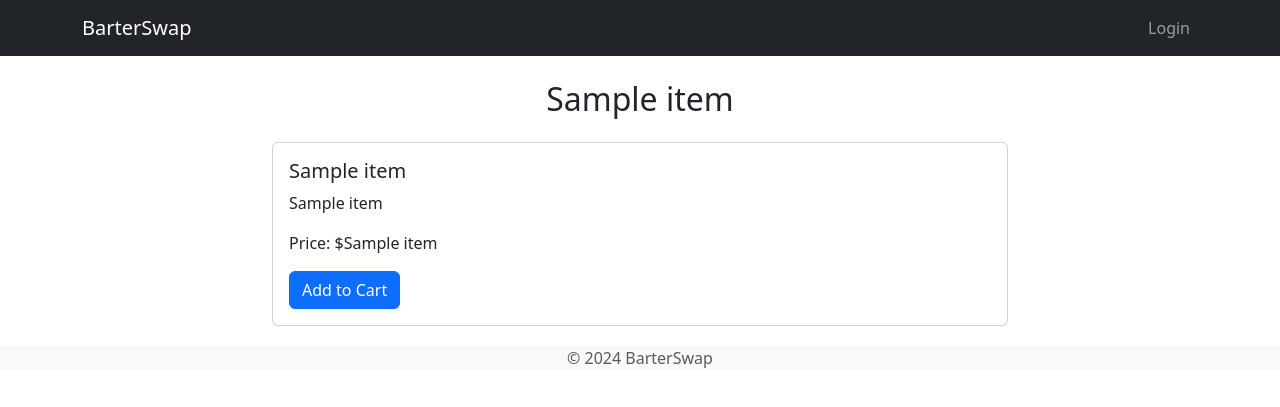
After one commit to berkehanorhon/BarterSwap, a Flask app: template templates/item.html in a window 1280 px wide. The commit adds this page. Shown: the top 407 px of the page. Run offline with Flask 3, Linux system fonts and the light colour scheme; the template is opened without the code that fills it: most values are stand-ins (such as "Sample title", 1, 10 or a date in 2020).

Commit message:
added all items on the home and view the item

```diff
--- a/app.py
+++ b/app.py
@@ -8,6 +8,7 @@ from home import home_bp
 
 app = Flask(__name__)
 app.config['SECRET_KEY'] = 'your_secret_key_here'
+app.secret_key = 'your_secret_key_here'
 
 app.register_blueprint(home_bp, url_prefix='/')
 app.register_blueprint(user_handlers,url_prefix='/user')
--- a/item_handlers.py
+++ b/item_handlers.py
@@ -55,3 +55,14 @@ def add_item():
         return redirect(url_for('home.home'))  # Ekleme işlemi başarılı olduğunda ana sayfaya yönlendir
     else:
         return render_template('additem.html')
+
+
+@item_handlers.route('/<int:item_id>')
+def get_item(item_id):
+    conn = RunFirstSettings.create_connection()
+    cursor = conn.cursor()
+    cursor.execute('SELECT * FROM items WHERE item_id = %s', (item_id,))
+    item = cursor.fetchone()
+    conn.close()
+
+    return render_template('item.html', item=item)
--- a/templates/base.html
+++ b/templates/base.html
@@ -11,7 +11,7 @@
 <body>
     <nav class="navbar navbar-expand-lg navbar-dark bg-dark">
         <div class="container">
-            <a class="navbar-brand" href="#">BarterSwap</a>
+            <a class="navbar-brand" href="{{ url_for('home.home') }}">BarterSwap</a>
             <button class="navbar-toggler" type="button" data-bs-toggle="collapse" data-bs-target="#navbarSupportedContent" aria-controls="navbarSupportedContent" aria-expanded="false" aria-label="Toggle navigation">
                 <span class="navbar-toggler-icon"></span>
             </button>
--- /dev/null
+++ b/templates/item.html
@@ -0,0 +1,22 @@
+<!-- templates/item.html -->
+{% extends "base.html" %}
+{% block title %}{{ BarterSwap }}{% endblock %}
+{% block content %}
+    <div class="container mt-4">
+        <div class="row">
+            <div class="col-md-8 offset-md-2">
+                <h2 class="text-center mb-4">{{ item[2] }}</h2>
+                <div class="card">
+
+                    <div class="card-body">
+                        <h5 class="card-title">{{ item[2] }}</h5>
+                        <p class="card-text">{{ item[3] }}</p>
+                        <p class="card-text">Price: ${{ item[5] }}</p>
+                        <a href="#" class="btn btn-primary">Add to Cart</a>
+                    </div>
+                </div>
+            </div>
+        </div>
+    </div>
+
+{% endblock %}
```
Also changed, not shown: home.py (+11 -2 lines), static/styles.css (+8 -0 lines), templates/home.html (+18 -16 lines), 1 other file.
